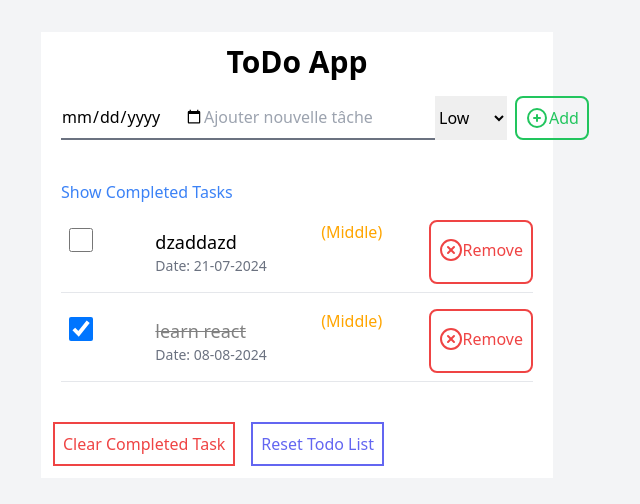
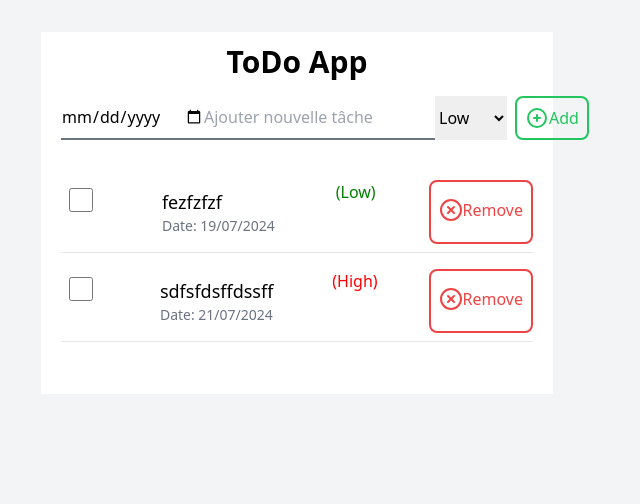
Before and after one commit to PicToWeb/todolist-Angular, an Angular app: page / in a window 1280 px wide. Shown: the top 504 px of the page, without its empty margins (343-983 px from the left). Built offline with nearby package versions, Linux system fonts and the light colour scheme; data requests are answered from the project's data file.

Commit message:
essai new method

```diff
--- a/src/app/todo-add/todo-add.component.ts
+++ b/src/app/todo-add/todo-add.component.ts
@@ -1,4 +1,4 @@
-import { Component } from '@angular/core';
+import {Component, EventEmitter, Output} from '@angular/core';
 import {Todo, TodoService} from "../todo.service";
 import {FormsModule} from "@angular/forms";
 import {DatePipe} from "@angular/common";
@@ -16,28 +16,48 @@ import {Observable} from "rxjs";
 export class TodoAddComponent {
 
   // todos$: Observable<Todo[]> ;
+  newTodoId:string= crypto.randomUUID();
   newTodoTitle: string = '';
+  newTodoCompleted:boolean=false;
   newToDoPriority: 'low' | 'middle' | 'high' = 'low';
   newTodoDueDate: string = '';
 
-  constructor(private todoService: TodoService) {
-    // this.todos$ = this.todoService.getTodos();
-  }
+  @Output() addTodo : EventEmitter<{id:string,title:string,completed:boolean,priority:'low'|'middle'|'high',date:string}> = new EventEmitter<{id:string,title:string,completed:boolean,priority:'low'|'middle'|'high',date:string}>();
+  // constructor(private todoService: TodoService) {
+  //   // this.todos$ = this.todoService.getTodos();
+  // }
 
-  onAddTodo() {
-    if (this.newTodoTitle.trim()) {
-      this.todoService.addTodo(
-        this.newTodoTitle,
-        this.newToDoPriority,
-        new Date(this.newTodoDueDate)
-      ).subscribe(() => {
-        this.newTodoTitle = '';
-        this.newToDoPriority = 'low';
-        this.newTodoDueDate = '';
-        // this.todos$ = this.todoService.getTodos();
+    onAddTodo() {
+    if (this.newTodoTitle.trim() && this.newToDoPriority.trim()) {
+      this.addTodo.emit({
+        id: this.newTodoId,
+        title: this.newTodoTitle,
+        completed:this.newTodoCompleted,
+        priority: this.newToDoPriority,
+        date: this.newTodoDueDate
       });
+      this.newTodoTitle = '';
+      this.newToDoPriority = 'low';
+      this.newTodoDueDate = '';
+
     }
   }
+  // onAddTodo() {
+  //   if (this.newTodoTitle.trim()) {
+  //     this.todoService.addTodo(
+  //       this.newTodoTitle,
+  //       this.newToDoPriority,
+  //       new Date(this.newTodoDueDate)
+  //     ).subscribe(() => {
+  //       this.newTodoTitle = '';
+  //       this.newToDoPriority = 'low';
+  //       this.newTodoDueDate = '';
+  //       // this.todos$ = this.todoService.getTodos();
+  //     });
+  //   }
+  // }
+
+
 
   //
   // onAddTodo(){
--- a/src/app/todo-item/todo-item.component.html
+++ b/src/app/todo-item/todo-item.component.html
@@ -7,7 +7,7 @@
   <div class="p-2">
     <p class="text-lg text-black-400" [ngClass]="{'completed': todo.completed}" [class.completed]="todo.completed" >{{ todo.title }}</p>
     <p class="text-sm text-gray-500">
-      Date: {{ todo.dueDate | date:'dd-MM-yyyy' }}
+      Date: {{ todo.dueDate | date: 'dd/MM/yyyy' }}
     </p>
   </div>
   <span [ngClass]="{
--- a/src/app/todo-list/todo-list.component.html
+++ b/src/app/todo-list/todo-list.component.html
@@ -3,14 +3,14 @@
   <div class="bg-white p-3 max-w-lg mx-auto">
     <div class="text-center">
       <h1 class="text-3xl font-bold">ToDo App</h1>
-      <digi-todo-add></digi-todo-add>
+      <digi-todo-add (addTodo)="addTask($event)"></digi-todo-add>
     </div>
     <div class="mt-8">
-      @if (hasTodosCompleted()){
-      <button (click)="onToggleShowCompletedTodos()" class="underline-offset-1 p-2 text-blue-500">
-        {{ showCompletedTodos ? 'Show All Tasks' : 'Show Completed Tasks' }}
-      </button>
-      }
+<!--      @if (hasTodosCompleted()){-->
+<!--      <button (click)="onToggleShowCompletedTodos()" class="underline-offset-1 p-2 text-blue-500">-->
+<!--        {{ showCompletedTodos ? 'Show All Tasks' : 'Show Completed Tasks' }}-->
+<!--      </button>-->
+<!--      }-->
       <ul>
 
 <!--        @for (todo of (showCompletedTodos ? completedTodos$ : todos$) | async;track todos$ ){-->
@@ -21,7 +21,7 @@
 
 
 
-        @for (todo of (showCompletedTodos ? completedTodos$ : todos$) | async; track trackByTodoId ){
+        @for (todo of todos$ | async; track trackByTodoId ){
           <li class="p-2 rounded-lg">
             <digi-todo-item [todo]="todo" (toggleCompletion) = "onToggleTodoCompletion($event)" (remove)="onRemoveTodo($event)"></digi-todo-item>
           </li>
@@ -29,16 +29,16 @@
       </ul>
     </div>
     <div class="mt-8">
-      @if (hasTodosCompleted()){
-      <button (click)="onClearCompletedTodos()"
-        class="border-2 border-red-500 p-2 text-red-500"
-      >Clear Completed Task</button>
-      }
-      @if (hasTodos()){
-      <button (click)="onResetTodos()"
-        class="border-2 border-indigo-500 p-2 text-indigo-500 ml-4"
-      >Reset Todo List</button>
-      }
+<!--      @if (hasTodosCompleted()){-->
+<!--      <button (click)="onClearCompletedTodos()"-->
+<!--        class="border-2 border-red-500 p-2 text-red-500"-->
+<!--      >Clear Completed Task</button>-->
+<!--      }-->
+<!--      @if (hasTodos()){-->
+<!--      <button (click)="onResetTodos()"-->
+<!--        class="border-2 border-indigo-500 p-2 text-indigo-500 ml-4"-->
+<!--      >Reset Todo List</button>-->
+<!--      }-->
     </div>
   </div>
 </div>
--- a/src/app/todo-list/todo-list.component.ts
+++ b/src/app/todo-list/todo-list.component.ts
@@ -1,6 +1,6 @@
 import {Component, OnInit} from '@angular/core';
 import {Todo, TodoService} from "../todo.service";
-import {Observable} from "rxjs";
+import {first, map, Observable} from "rxjs";
 import {TodoAddComponent} from "../todo-add/todo-add.component";
 import {AsyncPipe, NgForOf} from "@angular/common";
 import {TodoItemComponent} from "../todo-item/todo-item.component";
@@ -23,27 +23,39 @@ export class TodoListComponent implements OnInit {
   // incompleteTodos$: Observable<any[]>;
 
   // todos$: Observable<Todo[]> ;
-   completedTodos$: Observable<Todo[]> ;
+  //  completedTodos$: Observable<Todo[]> ;
   // incompleteTodos$: Observable<Todo[]>;
   showCompletedTodos:boolean = false;
 
   constructor(private todoService: TodoService)  {
-    this.todos$ = this.todoService.todos$;
-    this.completedTodos$ = this.todoService.getCompletedTodos();
+    this.todos$ = this.todoService.getTodos();
+    // this.completedTodos$ = this.todoService.getCompletedTodos();
     // this.incompleteTodos$ = this.todoService.getIncompleteTodos();
   }
 
   //new
   ngOnInit(): void {
-    this.todoService.getTodos().subscribe();
+    // this.todoService.getTodos().subscribe();
+    this.todos$ = this.todoService.getTodos();
+  }
+
+  addTask({id,title,completed,priority,date}: { id: string; title: string;completed:boolean; priority: 'low' | 'middle' | 'high'; date: string; }) {
+    this.todoService.addTodo(
+      id,
+      title,
+      completed,
+      priority,
+      new Date(date)
+    ).subscribe(() => {
+      this.todos$ = this.todoService.getTodos();
+    });
   }
 
   onToggleTodoCompletion(id:string){
     this.todoService.toggleTodoCompletion(id);
-    // this.incompleteTodos$= this.todoService.getIncompleteTodos();
-    // this.completedTodos$= this.todoService.getCompletedTodos();
+    this.todos$ = this.todoService.getTodos();
   }
-  //
+
   onRemoveTodo(id: string): void {
     this.todoService.removeTodo(id).subscribe(() => {
       this.todos$ = this.todoService.getTodos();
@@ -54,18 +66,18 @@ export class TodoListComponent implements OnInit {
     return todo.id;
   }
 
-  onClearCompletedTodos(){
-    this.todoService.clearCompletedTodos();
-  }
+  // onClearCompletedTodos(){
+  //   this.todoService.clearCompletedTodos();
+  // }
+  //
+  // onResetTodos() {
+  //   this.todoService.resetTodos();
+  // }
 
-  onResetTodos() {
-    this.todoService.resetTodos();
-  }
+  // onToggleShowCompletedTodos(){
+  //   this.showCompletedTodos = !this.showCompletedTodos;
+  // }
 
-  onToggleShowCompletedTodos(){
-    this.showCompletedTodos = !this.showCompletedTodos;
-  }
-  //
   hasTodosCompleted(): boolean {
     let hasCompletedTodos = false;
     this.todos$.subscribe(todos => {
@@ -74,12 +86,15 @@ export class TodoListComponent implements OnInit {
     return hasCompletedTodos;
   }
 
-  hasTodos(): boolean {
-    let hasTodos = false;
-    this.todos$.subscribe(todos => {
-      hasTodos = todos.length > 0;
-    });
-    return hasTodos;
-  }
+  // hasTodos(): boolean {
+  //   let hasTodos = false;
+  //   this.todos$.pipe(
+  //     map(todos => todos.length > 0),
+  //     first()
+  //   ).subscribe(result => {
+  //     hasTodos = result;
+  //   });
+  //   return hasTodos;
+  // }
 
 }
--- a/src/app/todo.service.ts
+++ b/src/app/todo.service.ts
@@ -29,33 +29,8 @@ export class TodoService {
     );
   }
 
-  //CHERCHE LENTEUR
-  getCompletedTodos():Observable<Todo[]> {
-    return this.todosSubject.asObservable().pipe(
-      map(todos=>todos.filter(todo=>todo.completed))
-    );
-  }
-  //
-  // getIncompleteTodos(): Observable<Todo[]> {
-  //   return this.todosSubject.asObservable().pipe(
-  //     map(todos => todos.filter(todo => !todo.completed))
-  //   );
-  // }
-
-  addTodo(title: string, priority: 'low' | 'middle' | 'high', dueDate: Date): Observable<Todo> {
-    const newTodo: Todo = {
-      id: crypto.randomUUID(),
-      title,
-      completed: false,
-      priority,
-      dueDate
-    };
-    return this.http.post<Todo>(this.apiURL, newTodo).pipe(
-      map(todo => {
-        this.todosSubject.next([...this.todosSubject.value, todo]);
-        return todo;
-      })
-    );
+  addTodo(id:string,title:string,completed:boolean,priority:'low'|'middle'|'high',dueDate:Date):Observable<void>{
+    return this.http.post<void>(this.apiURL,{id,title,completed,priority,dueDate});
   }
 
   toggleTodoCompletion(id: string): void {
@@ -70,43 +45,45 @@ export class TodoService {
     }
   }
 
-  // toggleTodoCompletion(id:string){
-  //   this.todos = this.todos.map(todo=>todo.id===id?{...todo,completed:!todo.completed}:todo);
-  //   this.todosSubject.next(this.todos);
+  removeTodo(id: string): Observable<void> {
+    return this.http.delete<void>(`${this.apiURL}/${id}`);
+  }
+
+  // getCompletedTodos():Observable<Todo[]> {
+  //   return this.todosSubject.asObservable().pipe(
+  //     map(todos=>todos.filter(todo=>todo.completed))
+  //   );
+  // }
+  //
+  // getIncompleteTodos(): Observable<Todo[]> {
+  //   return this.todosSubject.asObservable().pipe(
+  //     map(todos => todos.filter(todo => !todo.completed))
+  //   );
   // }
 
-  removeTodo(id: string): Observable<void> {
-    return this.http.delete<void>(`${this.apiURL}/${id}`).pipe(
-      map(() => {
-        const updatedTodos = this.todosSubject.value.filter(todo => todo.id !== id);
-        this.todosSubject.next(updatedTodos);
-      })
-    );
-  }
 
-  // removeTodo(id:string){
-  //   this.todos = this.todos.filter(todo=>todo.id!==id);
-  //   this.todosSubject.next(this.todos);
+
+
+
+
+  // clearCompletedTodos(): void {
+  //   const completedTodos = this.todosSubject.value.filter(todo => todo.completed);
+  //   completedTodos.forEach(todo => {
+  //     this.http.delete<void>(`${this.apiURL}/${todo.id}`).subscribe(() => {
+  //       const updatedTodos = this.todosSubject.value.filter(t => t.id !== todo.id);
+  //       this.todosSubject.next(updatedTodos);
+  //     });
+  //   });
   // }
 
-  clearCompletedTodos(): void {
-    const completedTodos = this.todosSubject.value.filter(todo => todo.completed);
-    completedTodos.forEach(todo => {
-      this.http.delete<void>(`${this.apiURL}/${todo.id}`).subscribe(() => {
-        const updatedTodos = this.todosSubject.value.filter(t => t.id !== todo.id);
-        this.todosSubject.next(updatedTodos);
-      });
-    });
-  }
-
-  resetTodos(): void {
-    const allTodos = this.todosSubject.value;
-    allTodos.forEach(todo => {
-      this.http.delete<void>(`${this.apiURL}/${todo.id}`).subscribe(() => {
-        const updatedTodos = this.todosSubject.value.filter(t => t.id !== todo.id);
-        this.todosSubject.next(updatedTodos);
-      });
-    });
-  }
+  // resetTodos(): void {
+  //   const allTodos = this.todosSubject.value;
+  //   allTodos.forEach(todo => {
+  //     this.http.delete<void>(`${this.apiURL}/${todo.id}`).subscribe(() => {
+  //       const updatedTodos = this.todosSubject.value.filter(t => t.id !== todo.id);
+  //       this.todosSubject.next(updatedTodos);
+  //     });
+  //   });
+  // }
 
 }
--- a/src/assets/db.json
+++ b/src/assets/db.json
@@ -1,18 +1,18 @@
 {
   "todos": [
     {
-      "id": "327de2ea-83b0-4813-b85b-69927f10fceb",
-      "title": "dzaddazd",
+      "id": "23cafeaf-9f7a-45dd-a2b2-4592d2877211",
+      "title": "fezfzfzf",
       "completed": false,
-      "priority": "middle",
-      "dueDate": "2024-07-21T00:00:00.000Z"
+      "priority": "low",
+      "dueDate": "2024-07-19T00:00:00.000Z"
     },
     {
-      "id": "070bf5d2-bd1b-4b57-a421-2b14ba1e9f23",
-      "title": "learn react",
-      "completed": true,
-      "priority": "middle",
-      "dueDate": "2024-08-08T00:00:00.000Z"
+      "id": "8c4890ea-1fd8-4421-95d3-62049df57c59",
+      "title": "sdfsfdsffdssff",
+      "completed": false,
+      "priority": "high",
+      "dueDate": "2024-07-21T00:00:00.000Z"
     }
   ]
 }
```
